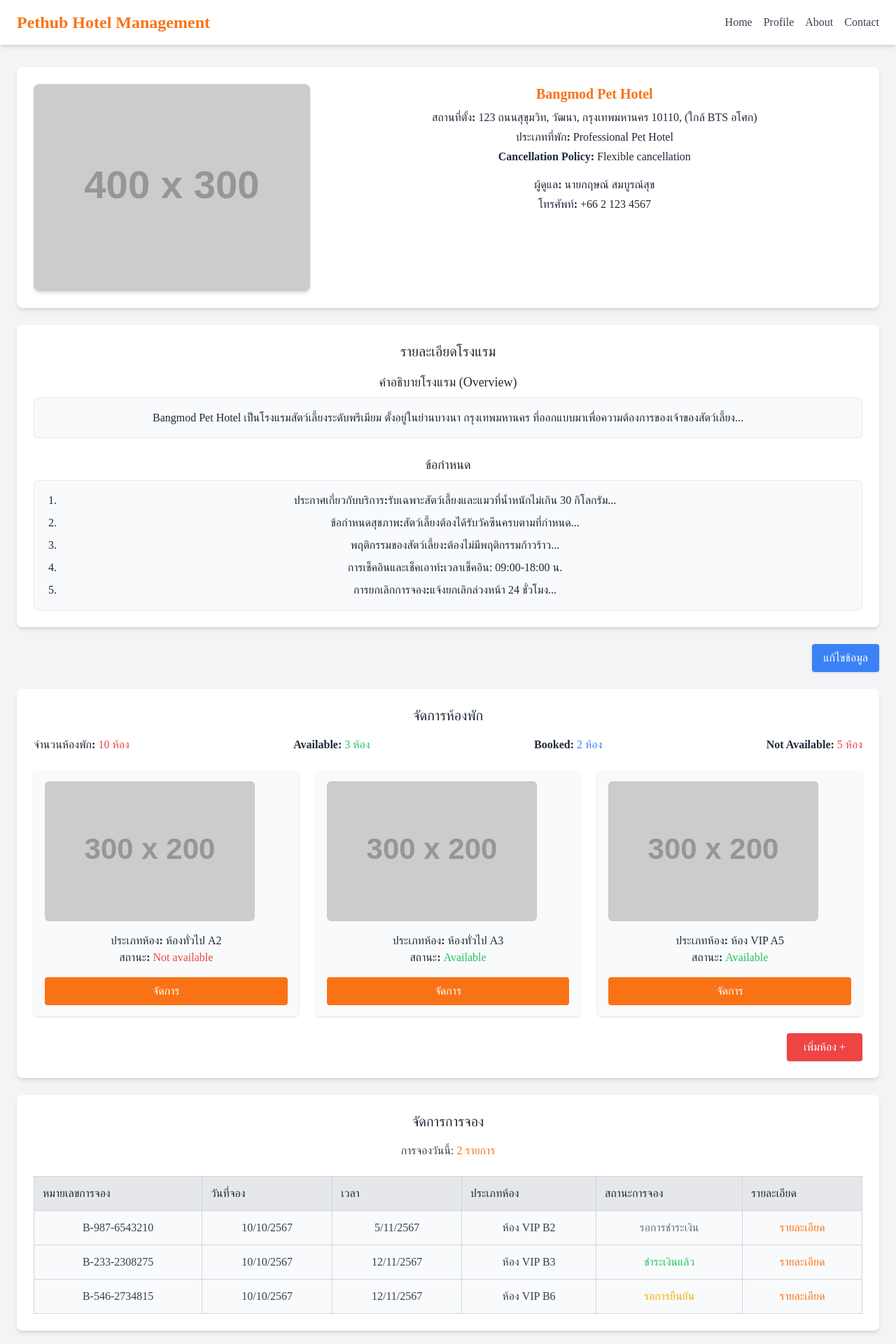
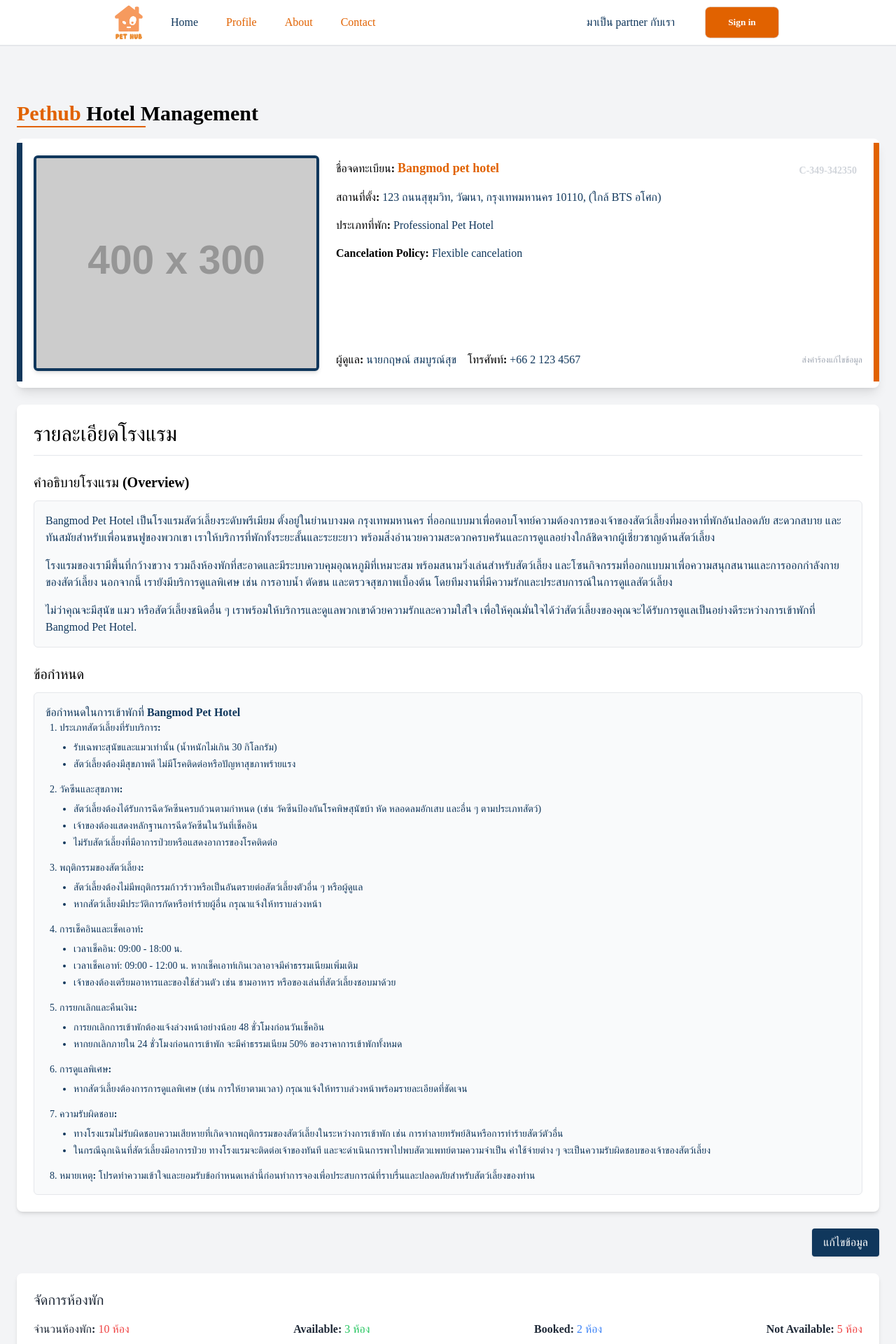
Before and after one commit to NobphadonH/PetHub, a React (Vite) app in the folder pethub-website/: page /pethub-website/hotel-profile in a window 1280 px wide. Shown: the top 1920 px of the page at 70% size. Built offline with nearby package versions, Linux system fonts and the light colour scheme; a web font is replaced by a local one.

Commit message:
UpdateHotelProfileManagement

```diff
--- a/pethub-website/src/components/HotelProfileManagement.jsx
+++ b/pethub-website/src/components/HotelProfileManagement.jsx
@@ -1,104 +1,179 @@
 import React from "react";
+import Navbar from "./Utils/Navbar";
 
 const HotelProfileManagement = () => {
   return (
-    <div className="bg-gray-100 min-h-screen text-gray-800">
-      {/* Header */}
-      <header className="bg-white shadow-md">
-        <div className="container mx-auto px-6 py-4 flex justify-between items-center">
-          <h1 className="text-2xl font-bold text-orange-500">Pethub Hotel Management</h1>
-          <nav>
-            <ul className="flex space-x-4">
-              <li><a href="/" className="text-gray-700 hover:text-orange-500">Home</a></li>
-              <li><a href="/profile" className="text-gray-700 hover:text-orange-500">Profile</a></li>
-              <li><a href="/about" className="text-gray-700 hover:text-orange-500">About</a></li>
-              <li><a href="/contact" className="text-gray-700 hover:text-orange-500">Contact</a></li>
-            </ul>
-          </nav>
-        </div>
-      </header>
+    <div className="bg-gray-100 min-h-screen text-gray-800 text-left">
+      {/* Navbar */}
+      <Navbar />
 
       {/* Main Content */}
-      <main className="container mx-auto px-6 py-8">
+      <main className="container mx-auto px-6 py-8 pt-36">
+        {/* Header */}
+        <div className="mb-4">
+            <h1 className="text-black text-3xl font-bold">
+              <span className="text-pethub-color1">Pethub</span> Hotel Management
+            </h1>
+            <hr className="border-t-2 border-pethub-color1 w-[11.5rem]" />
+          </div>
+
         {/* Hotel Overview */}
-        <section className="bg-white shadow-md rounded-lg p-6 mb-6">
-          <div className="flex">
+          <section className="bg-white shadow-lg rounded-lg p-6 mb-6 flex items-center relative overflow-hidden">
+            {/* Blue Accent Bar */}
+            <div className="absolute top-1.5 left-0 w-2 h-[21.3rem] bg-pethub-color6"></div>
+
             {/* Image */}
+            <div className="flex-shrink-0">
               <img
                 src="https://via.placeholder.com/400x300"
                 alt="Hotel"
-              className="w-1/3 rounded-lg shadow-md"
+                className="rounded-md shadow-md border-4 border-pethub-color6"
               />
+            </div>
+
         {/* Details */}
-            <div className="ml-6 w-2/3">
-              <h2 className="text-xl font-semibold text-orange-500">Bangmod Pet Hotel</h2>
-              <p className="mt-2"><strong>สถานที่ตั้ง:</strong> 123 ถนนสุขุมวิท, วัฒนา, กรุงเทพมหานคร 10110, (ใกล้ BTS อโศก)</p>
-              <p className="mt-1"><strong>ประเภทที่พัก:</strong> Professional Pet Hotel</p>
-              <p className="mt-1"><strong>Cancellation Policy:</strong> Flexible cancellation</p>
-              <p className="mt-4"><strong>ผู้ดูแล:</strong> นายกฤษณ์ สมบูรณ์สุข</p>
-              <p className="mt-1"><strong>โทรศัพท์:</strong> +66 2 123 4567</p>
+        <div className="ml-6 flex-grow relative">
+          <p className="text-black mb-4">
+            <strong>ชื่อจดทะเบียน: <span className="text-pethub-color1 text-lg">Bangmod pet hotel</span></strong>
+          </p>
+          <p className="mb-4">
+            <strong className="text-black">สถานที่ตั้ง:</strong>
+            <span className="text-pethub-color6"> 123 ถนนสุขุมวิท, วัฒนา, กรุงเทพมหานคร 10110, (ใกล้ BTS อโศก)</span>
+          </p>
+          <p className="mb-4">
+            <strong className="text-black">ประเภทที่พัก:</strong>
+            <span className="text-pethub-color6"> Professional Pet Hotel</span>
+          </p>
+          <p className="mb-4">
+            <strong className="text-black">Cancelation Policy:</strong>
+            <span className="text-pethub-color6"> Flexible cancelation</span>
+          </p>
+          <div className="flex items-center justify-between mt-32">
+            <div className="flex space-x-4">
+              <p className="text-black">
+                <strong>ผู้ดูแล:</strong>
+                <span className="text-pethub-color6"> นายกฤษณ์ สมบูรณ์สุข</span>
+              </p>
+              <p className="text-black">
+                <strong>โทรศัพท์:</strong>
+                <span className="text-pethub-color6"> +66 2 123 4567</span>
+              </p>
             </div>
+
+          <button className="text-gray-400 hover:text-gray-600 flex items-center text-xs">
+            <i className="fas fa-cog mr-2"></i> ส่งคำร้องแก้ไขข้อมูล
+          </button>
         </div>
+
+          <p className="absolute top-2 right-2 text-gray-300 text-sm font-semibold">
+            C-349-342350
+          </p>
+        </div>
+
+        {/* Orange Accent Bar */}
+        <div className="absolute top-1.5 right-0 w-2 h-[21.3rem] bg-pethub-color1"></div>
         </section>
 
         {/* Hotel Details */}
         <section className="bg-white shadow-md rounded-lg p-6 mb-6">
-          <h2 className="text-xl font-semibold mb-4">รายละเอียดโรงแรม</h2>
+          <h2 className="text-3xl font-semibold text-black mb-6 border-b pb-3">รายละเอียดโรงแรม</h2>
 
           {/* Overview */}
           <div className="mb-6">
-            <h3 className="text-lg font-medium mb-2">คำอธิบายโรงแรม (Overview)</h3>
-            <div className="bg-gray-50 p-4 rounded-md border">
+            <h3 className="text-xl font-semibold mb-3 text-black">คำอธิบายโรงแรม (Overview)</h3>
+            <div className="bg-gray-50 p-4 rounded-md border text-pethub-color6">
+              <p className="mb-4">
+                Bangmod Pet Hotel เป็นโรงแรมสัตว์เลี้ยงระดับพรีเมียม ตั้งอยู่ในย่านบางมด กรุงเทพมหานคร ที่ออกแบบมาเพื่อตอบโจทย์ความต้องการของเจ้าของสัตว์เลี้ยงที่มองหาที่พักอันปลอดภัย สะดวกสบาย และทันสมัยสำหรับเพื่อนขนฟูของพวกเขา เราให้บริการที่พักทั้งระยะสั้นและระยะยาว พร้อมสิ่งอำนวยความสะดวกครบครันและการดูแลอย่างใกล้ชิดจากผู้เชี่ยวชาญด้านสัตว์เลี้ยง
+              </p>
+              <p className="mb-4">
+                โรงแรมของเรามีพื้นที่กว้างขวาง รวมถึงห้องพักที่สะอาดและมีระบบควบคุมอุณหภูมิที่เหมาะสม พร้อมสนามวิ่งเล่นสำหรับสัตว์เลี้ยง และโซนกิจกรรมที่ออกแบบมาเพื่อความสนุกสนานและการออกกำลังกายของสัตว์เลี้ยง นอกจากนี้ เรายังมีบริการดูแลพิเศษ เช่น การอาบน้ำ ตัดขน และตรวจสุขภาพเบื้องต้น โดยทีมงานที่มีความรักและประสบการณ์ในการดูแลสัตว์เลี้ยง
+              </p>
               <p>
-                Bangmod Pet Hotel เป็นโรงแรมสัตว์เลี้ยงระดับพรีเมียม ตั้งอยู่ในย่านบางนา กรุงเทพมหานคร
-                ที่ออกแบบมาเพื่อความต้องการของเจ้าของสัตว์เลี้ยง...
+                ไม่ว่าคุณจะมีสุนัข แมว หรือสัตว์เลี้ยงชนิดอื่น ๆ เราพร้อมให้บริการและดูแลพวกเขาด้วยความรักและความใส่ใจ เพื่อให้คุณมั่นใจได้ว่าสัตว์เลี้ยงของคุณจะได้รับการดูแลเป็นอย่างดีระหว่างการเข้าพักที่ Bangmod Pet Hotel.
               </p>
             </div>
         </div>
 
         {/* Rules */}
         <div>
-            <h3 className="text-lg font-medium mb-2">ข้อกำหนด</h3>
-            <div className="bg-gray-50 p-4 rounded-md border">
-              <ul className="list-decimal pl-5 space-y-2">
+          <h3 className="text-xl font-semibold mb-3 text-black">ข้อกำหนด</h3>
+          <div className="bg-gray-50 p-4 rounded-md border text-pethub-color6">
+          <strong>ข้อกำหนดในการเข้าพักที่ Bangmod Pet Hotel</strong><br />
+            <ul className="list-decimal pl-5 space-y-4 text-sm text-pethub-color6">
                 <li>
-                  <strong>ประกาศเกี่ยวกับบริการ:</strong>
-                  รับเฉพาะสัตว์เลี้ยงและแมวที่น้ำหนักไม่เกิน 30 กิโลกรัม...
+                <strong>ประเภทสัตว์เลี้ยงที่รับบริการ:</strong>
+                <ul className="list-disc pl-5 mt-2 space-y-1">
+                  <li>รับเฉพาะสุนัขและแมวเท่านั้น (น้ำหนักไม่เกิน 30 กิโลกรัม)</li>
+                  <li>สัตว์เลี้ยงต้องมีสุขภาพดี ไม่มีโรคติดต่อหรือปัญหาสุขภาพร้ายแรง</li>
+                </ul>
               </li>
               <li>
-                  <strong>ข้อกำหนดสุขภาพ:</strong>
-                  สัตว์เลี้ยงต้องได้รับวัคซีนครบตามที่กำหนด...
+                <strong>วัคซีนและสุขภาพ:</strong>
+                <ul className="list-disc pl-5 mt-2 space-y-1">
+                  <li>สัตว์เลี้ยงต้องได้รับการฉีดวัคซีนครบถ้วนตามกำหนด (เช่น วัคซีนป้องกันโรคพิษสุนัขบ้า หัด หลอดลมอักเสบ และอื่น ๆ ตามประเภทสัตว์)</li>
+                  <li>เจ้าของต้องแสดงหลักฐานการฉีดวัคซีนในวันที่เช็คอิน</li>
+                  <li>ไม่รับสัตว์เลี้ยงที่มีอาการป่วยหรือแสดงอาการของโรคติดต่อ</li>
+                </ul>
               </li>
               <li>
                 <strong>พฤติกรรมของสัตว์เลี้ยง:</strong>
-                  ต้องไม่มีพฤติกรรมก้าวร้าว...
+                <ul className="list-disc pl-5 mt-2 space-y-1">
+                  <li>สัตว์เลี้ยงต้องไม่มีพฤติกรรมก้าวร้าวหรือเป็นอันตรายต่อสัตว์เลี้ยงตัวอื่น ๆ หรือผู้ดูแล</li>
+                  <li>หากสัตว์เลี้ยงมีประวัติการกัดหรือทำร้ายผู้อื่น กรุณาแจ้งให้ทราบล่วงหน้า</li>
+                </ul>
               </li>
               <li>
                 <strong>การเช็คอินและเช็คเอาท์:</strong>
-                  เวลาเช็คอิน: 09:00-18:00 น.
+                <ul className="list-disc pl-5 mt-2 space-y-1">
+                  <li>เวลาเช็คอิน: 09:00 - 18:00 น.</li>
+                  <li>เวลาเช็คเอาท์: 09:00 - 12:00 น. หากเช็คเอาท์เกินเวลาอาจมีค่าธรรมเนียมเพิ่มเติม</li>
+                  <li>เจ้าของต้องเตรียมอาหารและของใช้ส่วนตัว เช่น ชามอาหาร หรือของเล่นที่สัตว์เลี้ยงชอบมาด้วย</li>
+                </ul>
               </li>
               <li>
-                  <strong>การยกเลิกการจอง:</strong>
-                  แจ้งยกเลิกล่วงหน้า 24 ชั่วโมง...
+                <strong>การยกเลิกและคืนเงิน:</strong>
+                <ul className="list-disc pl-5 mt-2 space-y-1">
+                  <li>การยกเลิกการเข้าพักต้องแจ้งล่วงหน้าอย่างน้อย 48 ชั่วโมงก่อนวันเช็คอิน</li>
+                  <li>หากยกเลิกภายใน 24 ชั่วโมงก่อนการเข้าพัก จะมีค่าธรรมเนียม 50% ของราคาการเข้าพักทั้งหมด</li>
+                </ul>
+              </li>
+              <li>
+                <strong>การดูแลพิเศษ:</strong>
+                <ul className="list-disc pl-5 mt-2 space-y-1">
+                  <li>หากสัตว์เลี้ยงต้องการการดูแลพิเศษ (เช่น การให้ยาตามเวลา) กรุณาแจ้งให้ทราบล่วงหน้าพร้อมรายละเอียดที่ชัดเจน</li>
+                </ul>
+              </li>
+              <li>
+                <strong>ความรับผิดชอบ:</strong>
+                <ul className="list-disc pl-5 mt-2 space-y-1">
+                  <li>ทางโรงแรมไม่รับผิดชอบความเสียหายที่เกิดจากพฤติกรรมของสัตว์เลี้ยงในระหว่างการเข้าพัก เช่น การทำลายทรัพย์สินหรือการทำร้ายสัตว์ตัวอื่น</li>
+                  <li>
+                    ในกรณีฉุกเฉินที่สัตว์เลี้ยงมีอาการป่วย ทางโรงแรมจะติดต่อเจ้าของทันที และจะดำเนินการพาไปพบสัตวแพทย์ตามความจำเป็น ค่าใช้จ่ายต่าง ๆ จะเป็นความรับผิดชอบของเจ้าของสัตว์เลี้ยง
+                  </li>
+                </ul>
+              </li>
+              <li>
+                <strong>หมายเหตุ:</strong> โปรดทำความเข้าใจและยอมรับข้อกำหนดเหล่านี้ก่อนทำการจองเพื่อประสบการณ์ที่ราบรื่นและปลอดภัยสำหรับสัตว์เลี้ยงของท่าน
               </li>
             </ul>
           </div>
         </div>
         </section>
 
+
         {/* Edit Button */}
         <div className="text-right">
-          <button className="bg-blue-500 text-white px-4 py-2 rounded shadow hover:bg-blue-600">
+          <button className="bg-pethub-color6 text-white px-4 py-2 rounded shadow hover:bg-blue-900">
             แก้ไขข้อมูล
           </button>
         </div>
 
         {/* Room Management */}
-                <section className="bg-white shadow-md rounded-lg p-6 mt-6">
+            <section className="bg-white shadow-md rounded-lg p-6 mt-6 text-left">
         <h2 className="text-xl font-semibold mb-4">จัดการห้องพัก</h2>
 
         {/* Room Summary */}
-          <div className="flex justify-between items-center mb-6">
+        <div className="flex justify-between items-center mb-6 text-left">
           <p><strong>จำนวนห้องพัก:</strong> <span className="text-red-500">10 ห้อง</span></p>
           <p><strong>Available:</strong> <span className="text-green-500">3 ห้อง</span></p>
           <p><strong>Booked:</strong> <span className="text-blue-500">2 ห้อง</span></p>
@@ -106,7 +181,7 @@ const HotelProfileManagement = () => {
         </div>
 
         {/* Room Cards */}
-          <div className="grid grid-cols-1 sm:grid-cols-2 lg:grid-cols-3 gap-6">
+        <div className="grid grid-cols-1 sm:grid-cols-2 lg:grid-cols-3 gap-6 text-left">
           {/* Room Card 1 */}
           <div className="bg-gray-50 shadow rounded-md p-4">
             <img
@@ -120,7 +195,6 @@ const HotelProfileManagement = () => {
               จัดการ
             </button>
           </div>
-
           {/* Room Card 2 */}
           <div className="bg-gray-50 shadow rounded-md p-4">
             <img
@@ -134,7 +208,6 @@ const HotelProfileManagement = () => {
               จัดการ
             </button>
           </div>
-
           {/* Room Card 3 */}
           <div className="bg-gray-50 shadow rounded-md p-4">
             <img
@@ -159,18 +232,18 @@ const HotelProfileManagement = () => {
         </section>
 
         {/* Booking Management */}
-                <section className="bg-white shadow-md rounded-lg p-6 mt-6">
+                <section className="bg-white shadow-md rounded-lg p-6 mt-6 text-left">
           <h2 className="text-xl font-semibold mb-4">จัดการการจอง</h2>
 
           {/* Booking Summary */}
-          <div className="mb-6">
+          <div className="mb-6 ">
             <p className="text-gray-700">
               การจองวันนี้: <span className="text-orange-500">2 รายการ</span>
             </p>
           </div>
 
           {/* Booking Table */}
-          <table className="w-full border-collapse border border-gray-300">
+          <table className="w-full border-collapse border border-gray-300 ">
             <thead>
               <tr className="bg-gray-200 text-left">
                 <th className="p-3 border border-gray-300">หมายเลขการจอง</th>
@@ -195,7 +268,7 @@ const HotelProfileManagement = () => {
               </tr>
 
               {/* Row 2: ชำระเงินแล้ว */}
-              <tr className="bg-gray-50 text-gray-700">
+              <tr className="bg-gray-50 text-gray-700 ">
                 <td className="p-3 border border-gray-300">B-233-2308275</td>
                 <td className="p-3 border border-gray-300">10/10/2567</td>
                 <td className="p-3 border border-gray-300">12/11/2567</td>
@@ -223,7 +296,7 @@ const HotelProfileManagement = () => {
 
 
         {/* Booking History */}
-        <section className="bg-white shadow-md rounded-lg p-6 mt-6">
+        <section className="bg-white shadow-md rounded-lg p-6 mt-6 text-left">
           <h2 className="text-xl font-semibold mb-4">ประวัติการจอง</h2>
 
           {/* Booking History Table */}
@@ -268,7 +341,7 @@ const HotelProfileManagement = () => {
         </section>
 
         {/* Footer */}
-        <footer className="bg-gray-100 border-t border-gray-300 mt-8">
+        <footer className="bg-gray-100 border-t border-gray-300 mt-8 text-left">
           <div className="container mx-auto px-6 py-10 grid grid-cols-1 sm:grid-cols-2 lg:grid-cols-5 gap-8 text-gray-700">
             {/* Logo and Tagline */}
             <div>
```
Lines whose indentation alone changed are shown as unchanged.
